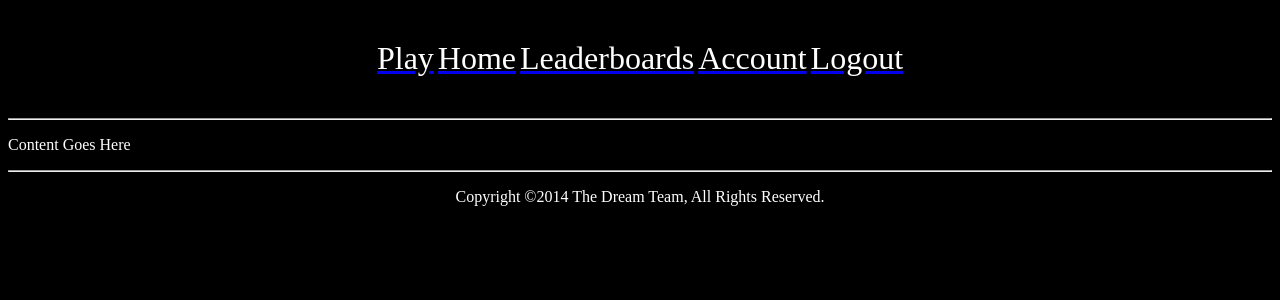
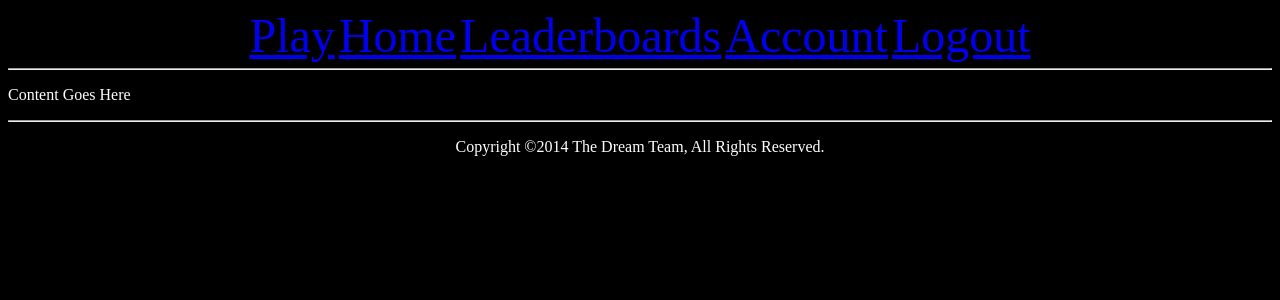
Before and after one commit to wspurgin/NightKnights, a PHP site: page /html/home.php in a window 1280 px wide. Shown: the top 300 px of the page. Run offline with PHP 8.4, Linux system fonts and the light colour scheme.

Commit message:
Improving the HTML and CSS undergirding the site.

```diff
--- a/public/css/master.css
+++ b/public/css/master.css
@@ -2,11 +2,6 @@ body
 {
   background-color: black;
   color: white;
-}
-
-header
-{
-  text-align: center;
 }
 
 #navrule, #footrule
@@ -15,19 +10,9 @@ header
   margin-bottom: 10px;
 }
 
-footer
+.footer
 {
   text-align: center;
-}
-
-p
-{
-  color:white;
-}
-
-label
-{
-  color: white;
 }
 
 .infobox
@@ -84,28 +69,29 @@ label
   text-align: center;
 }
 
-#storydiv
+#navbar
 {
-  width: 70%;
+  height: 50px;
+  text-align: center;
 }
 
 #navbar div
 {
-  height: 100px;
-  text-align: center;
+  display: inline-block;
+  font-size: 3em;
 }
 
-#navbar div > div
+#navbar p
 {
-  display: inline-block;
-  font-size: 2em;
+  margin-top: 0px;
+  margin-bottom: 0px;
 }
 
 #navbar > div:after
 {
   content: '';
+  width: 100%;
   display: inline-block;
-  width: 100%;
   font-size: 0px;
   line-height: 0px;
 }
--- a/public/html/login.php
+++ b/public/html/login.php
@@ -8,7 +8,6 @@
 </head>
 
 <body>
-
   <header>
     <h1>NIGHT KNIGHTS</h1>
   </header>
--- a/public/html/modules/copyright.html
+++ b/public/html/modules/copyright.html
@@ -1,4 +1,6 @@
 <hr id="footrule">
-<footer>
-  <p>Copyright ©2014 The Dream Team, All Rights Reserved.</p>
-</footer>
+<div class="footer">
+  <footer>
+    <p>Copyright ©2014 The Dream Team, All Rights Reserved.</p>
+  </footer>
+</div>
--- a/public/html/modules/navbar.html
+++ b/public/html/modules/navbar.html
@@ -1,5 +1,5 @@
-<nav id="navbar">
-  <div>
+<nav>
+  <div id="navbar">
 
     <div>
       <a href="/game">
@@ -32,6 +32,7 @@
     </div>
 
   </div>
+  <span class="navstretch"></span>
 </nav>
 
 <hr id="navrule">
```
Also changed, not shown: public/css/login.css (+9 -1 lines).
